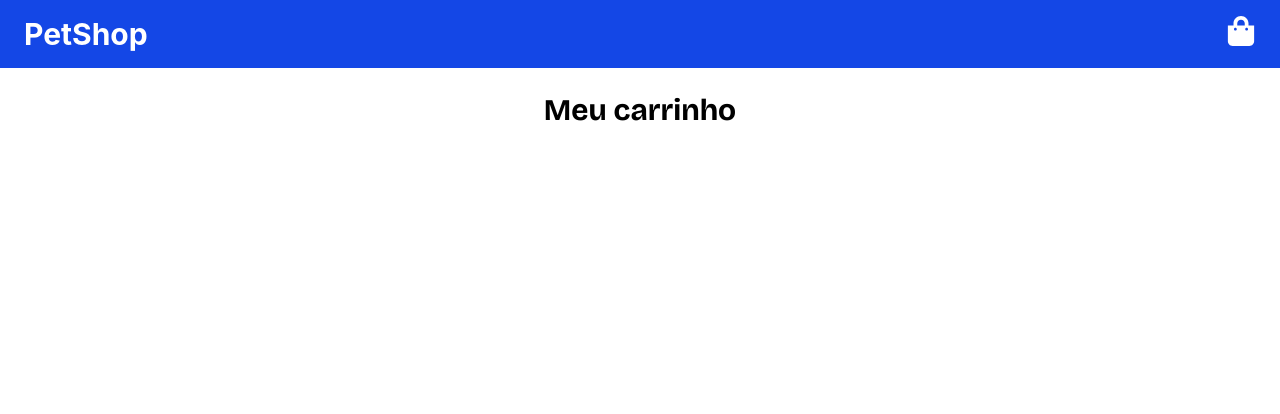
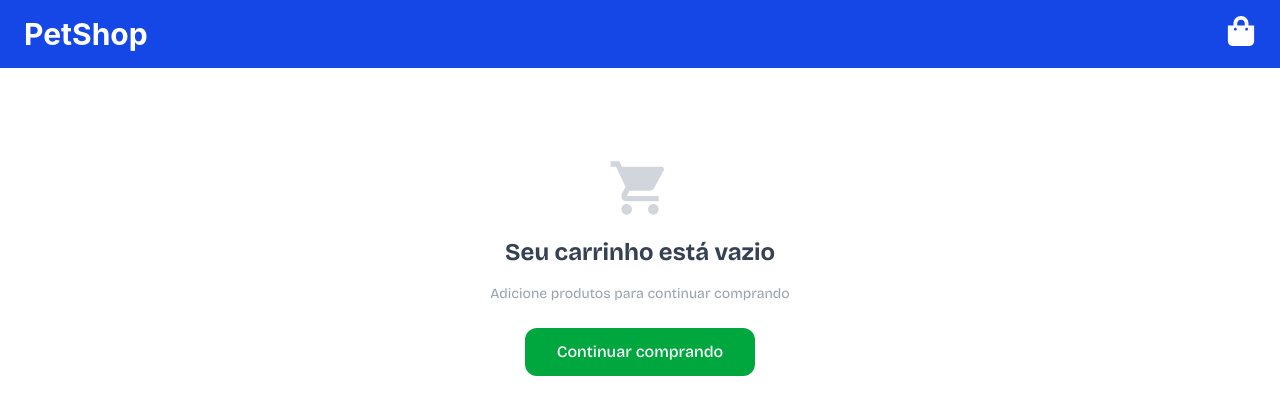
Before and after one commit to Gabriell-Santos/Pet_Shop, a React (Vite) app: page /cart in a window 1280 px wide. Shown: the top 414 px of the page. Built offline with nearby package versions, Linux system fonts and the light colour scheme.

Commit message:
criada a verificação do carrinho vazio

```diff
--- a/src/Pages/Cart/index.tsx
+++ b/src/Pages/Cart/index.tsx
@@ -1,19 +1,40 @@
-import { MdAdd, MdRemove, MdDelete } from "react-icons/md";
+import { MdAdd, MdRemove, MdDelete, MdShoppingCart } from "react-icons/md";
 import { userContext } from "../../Context";
 import { useContext } from "react";
+import { Link } from "react-router-dom";
 
 export function Cart() {
   const { cart } = useContext(userContext);
 
   return (
     <div className="w-full max-w-7xl px-4 py-6 font-PetShop mx-auto">
+      {cart.length === 0 ? (
+        <div className="flex flex-col items-center justify-center py-16 gap-4">
+          <MdShoppingCart size={64} className="text-gray-300" />
+          <h1 className="text-2xl font-bold font-PetShop text-gray-700">
+            Seu carrinho está vazio
+          </h1>
+          <p className="text-gray-400 text-sm">
+            Adicione produtos para continuar comprando
+          </p>
+          <Link
+            to="/"
+            className="mt-2 bg-green-600 hover:bg-green-700 text-white font-medium px-8 py-3 rounded-xl transition-colors"
+          >
+            Continuar comprando
+          </Link>
+        </div>
+      ) : (
+        <>
           <h1 className="text-3xl font-bold font-PetShop mb-4 text-center">
             Meu carrinho
           </h1>
 
           {cart.map((item) => (
-        <div key={item.id}>
-          <div className="flex items-center gap-4 border border-gray-200 rounded-xl p-4 mb-4">
+            <div
+              key={item.id}
+              className="flex items-center gap-4 border border-gray-200 rounded-xl p-4 mb-4"
+            >
               <img
                 src={item.cover}
                 alt={item.title}
@@ -53,12 +74,13 @@ export function Cart() {
                 </span>
               </div>
             </div>
+          ))}
 
           <button className="mt-4 w-full bg-green-600 hover:bg-green-700 text-white font-medium py-3 rounded-xl transition-colors">
             Finalizar compra
           </button>
-        </div>
-      ))}
+        </>
+      )}
     </div>
   );
 }
--- a/src/Pages/Home/index.tsx
+++ b/src/Pages/Home/index.tsx
@@ -55,13 +55,13 @@ export function Home() {
                   currency: "BRL",
                 })}
               </p>
-              <Link to={"/cart"}>
+              <button>
                 <MdAddShoppingCart
                   onClick={() => handleAdd(item)}
                   size={22}
                   className="text-gray-600 hover:text-green-600 transition-colors"
                 />
-              </Link>
+              </button>
             </span>
           </div>
         ))}
```
Lines whose indentation alone changed are shown as unchanged.
